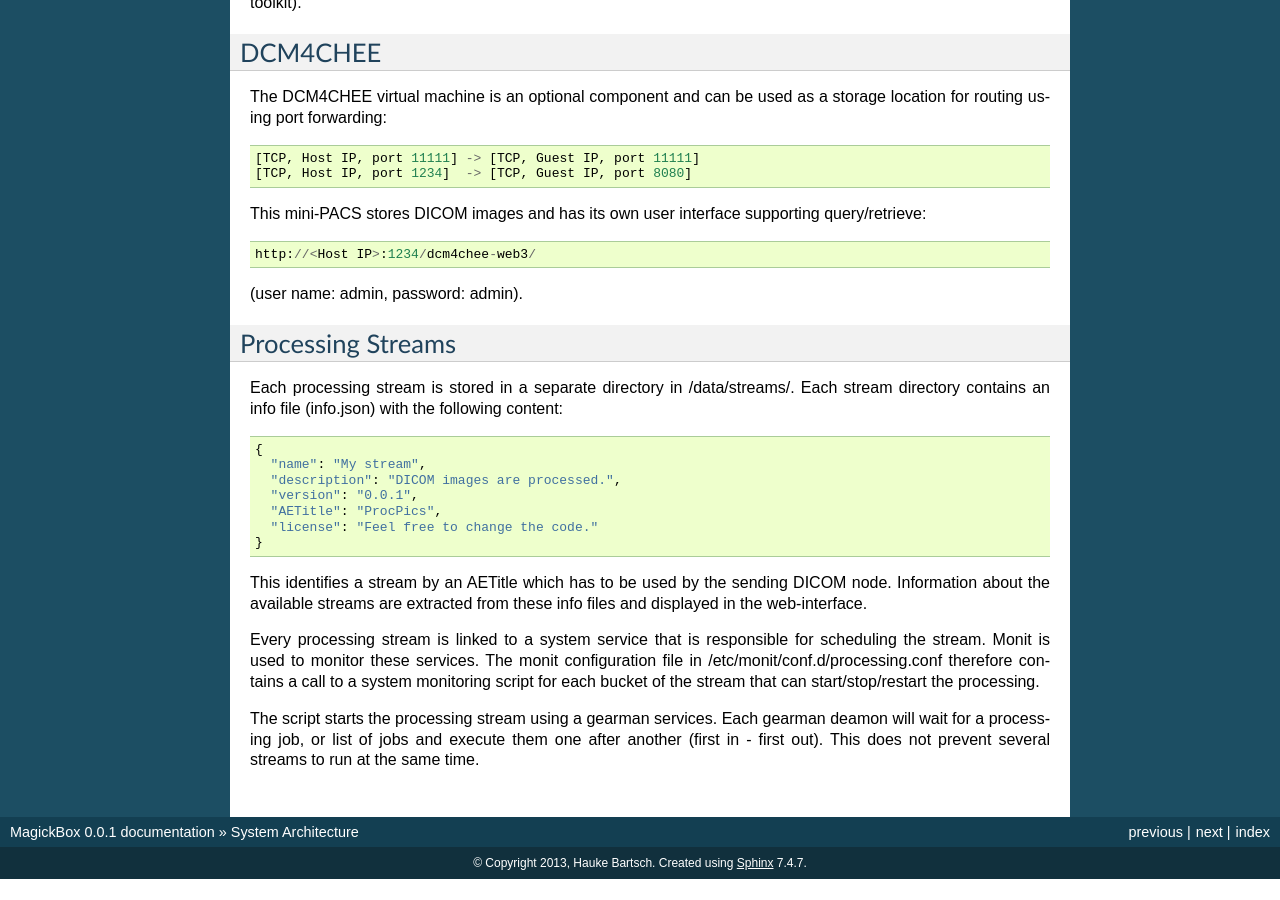
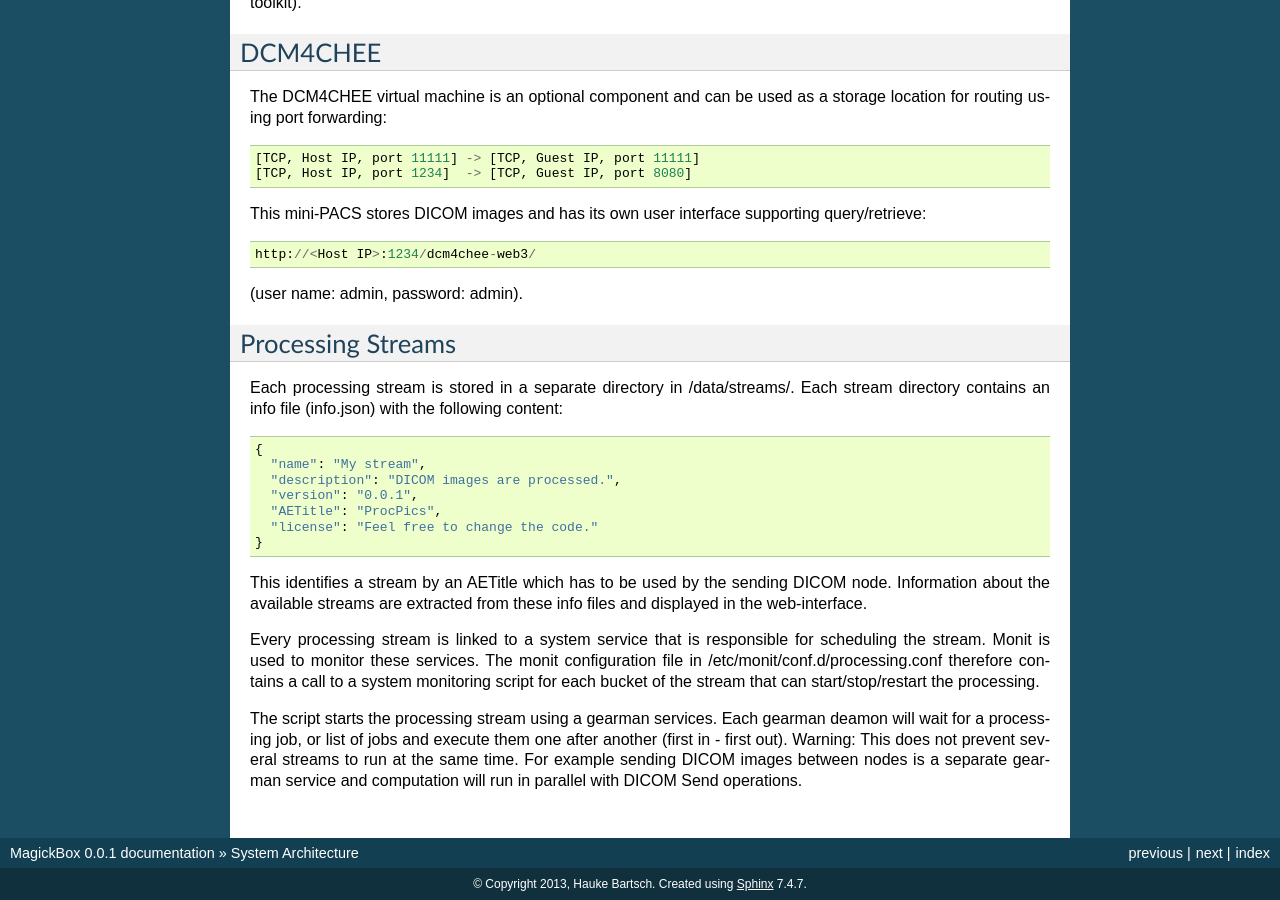
Before and after one commit to HaukeBartsch/MagickBox, a Sphinx documentation site: the page built from code/documentation/docs/source/Introduction.rst, in a window 1280 px wide and 900 px high, scrolled down 1120 px. Built offline with Sphinx 7.4.7, drawn with Linux system fonts in a browser that asks for light colours; before the commit the page ends 1999 px from its top, so only the background shows below that.

Commit message:
more information about streams

```diff
--- a/code/documentation/docs/source/Introduction.rst
+++ b/code/documentation/docs/source/Introduction.rst
@@ -70,4 +70,4 @@ This identifies a stream by an AETitle which has to be used by the sending DICOM
 
 Every processing stream is linked to a system service that is responsible for scheduling the stream. Monit is used to monitor these services. The monit configuration file in /etc/monit/conf.d/processing.conf therefore contains a call to a system monitoring script for each bucket of the stream that can start/stop/restart the processing.
 
-The script starts the processing stream using a gearman services. Each gearman deamon will wait for a processing job, or list of jobs and execute them one after another (first in - first out). This does not prevent several streams to run at the same time.
+The script starts the processing stream using a gearman services. Each gearman deamon will wait for a processing job, or list of jobs and execute them one after another (first in - first out). Warning: This does not prevent several streams to run at the same time. For example sending DICOM images between nodes is a separate gearman service and computation will run in parallel with DICOM Send operations.
```
